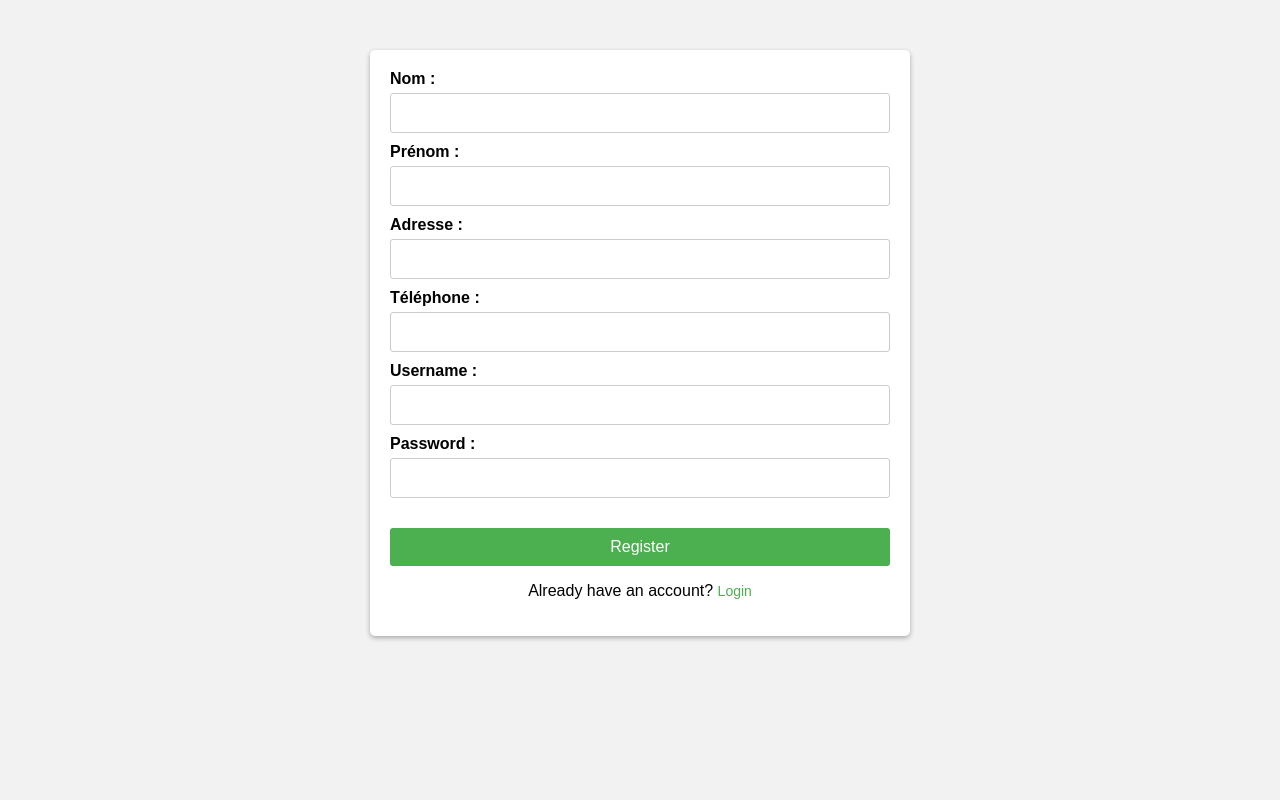
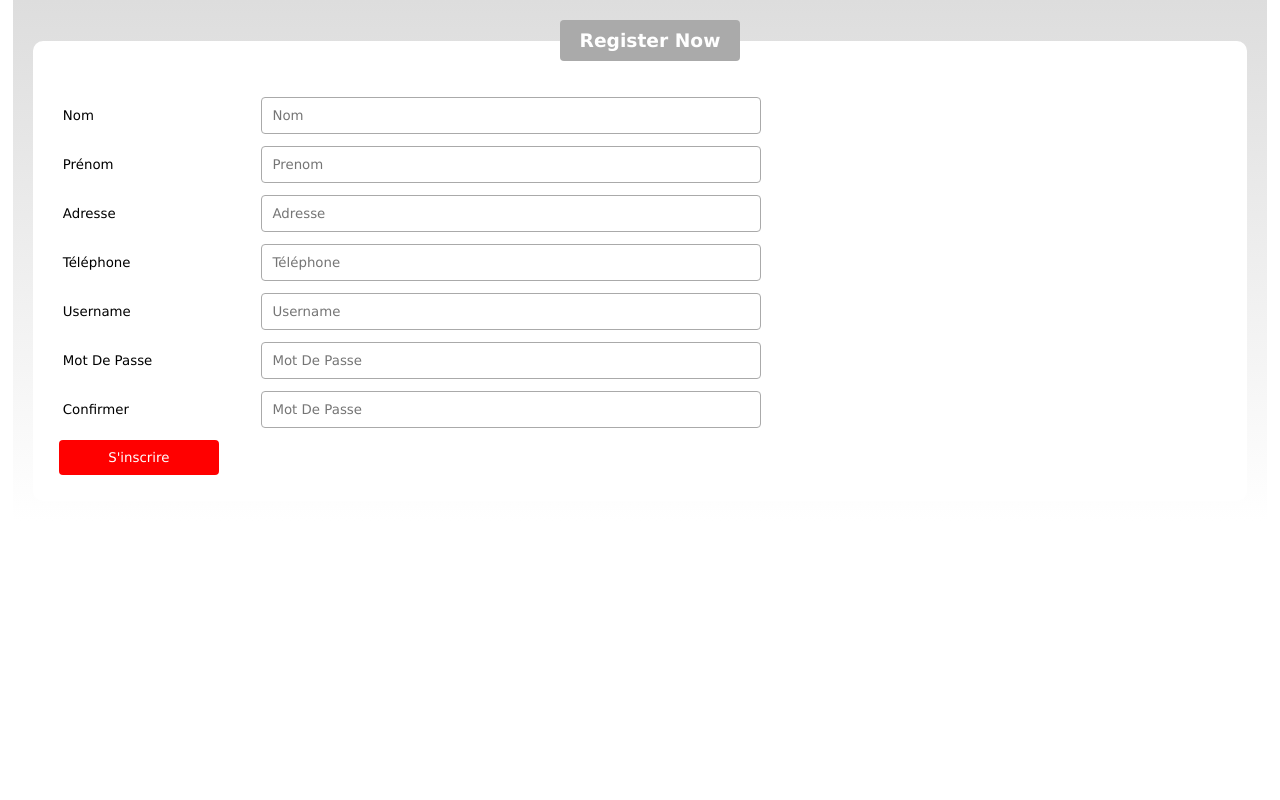
Before and after one commit to ibra-khalilie/python-project, a Flask app: page /register in a window 1280 px wide. Run offline with Flask 2, Linux system fonts and the light colour scheme.

Commit message:
compte,style: added design

```diff
--- /dev/null
+++ b/static/desgin/compte.css
@@ -0,0 +1,69 @@
+#compte_body {
+    margin: auto;
+    width: 98%;
+}
+
+#compte_conteneur {
+    margin: 0;
+    padding: 10px;
+    background: linear-gradient(to bottom, #DDDDDD, #FFFFFF);
+    justify-content: center;
+}
+
+.compte_fieldset {
+    margin: 10px;
+    border: none;
+    background-color: #FFFFFF;
+    border-radius: 10px;
+    padding: 20px;
+}
+
+.compte_legend {
+    font-family: verdana, arial, sans-serif;
+    font-size: 14pt;
+    font-weight: bold;
+    color: #FFFFFF;
+    margin: 10px;
+    padding: 10px 20px 10px 20px;
+    background-color: #AAAAAA;
+    border-radius: 4px;
+    text-align: center;
+}
+
+.compte_label {
+    display: inline-block;
+    width: 200px;
+    font-family: verdana, arial, sans-serif;
+    font-size: 10pt;
+    padding: 10px;
+}
+
+.compte_input {
+    display: inline-block;
+    width: 400px;
+    padding: 6px;
+}
+
+.compte_champ {
+    outline: none;
+    border: solid 1px #AAAAAA;
+    padding: 10px;
+    border-radius: 4px;
+    font-family: verdana, arial, sans-serif;
+    width: 500px;
+}
+
+input[type="text"].compte_champ:focus,
+input[type="password"].compte_champ:focus {
+    background-color: #EEEEEE;
+}
+
+input[type="submit"].compte_champ {
+    background-color: red;
+    color: #FFFFFF;
+    padding: 6px 20px 6px 20px;
+    border: none;
+    cursor: pointer;
+    padding: 10px;
+    width: 160px;
+}
--- /dev/null
+++ b/static/desgin/style.css
@@ -0,0 +1,395 @@
+@import url('https://fonts.googleapis.com/css2?family=Poppins:wght@100;300;400;500;600&display=swap');
+
+:root {
+    --yellow: #4f5356;
+    ;
+    --light-yellow: #4f5356;
+    ;
+    --black: #130f40;
+    --light-color: #666;
+    --border: .1rem solid rgba(0, 0, 0, .1);
+    --box-shadow: 0 .5rem 1rem rgba(0, 0, 0, .1);
+}
+
+* {
+    font-family: 'Poppins', sans-serif;
+    margin: 0;
+    padding: 0;
+    box-sizing: border-box;
+    outline: none;
+    border: none;
+    text-decoration: none;
+    text-transform: capitalize;
+    transition: all .2s linear;
+}
+
+html {
+    height: 100%;
+    font-size: 62.5%;
+    overflow-x: hidden;
+    scroll-padding-top: 7rem;
+    scroll-behavior: smooth;
+
+}
+
+
+.btn {
+    display: inline-block;
+    margin-top: 1rem;
+    border-radius: .5rem;
+    background: red;
+    color: var(--black);
+    font-weight: 500;
+    font-size: 1.7rem;
+    cursor: pointer;
+    padding: .8rem 3rem;
+}
+
+.btn:hover {
+    background: #4f5356;
+    ;
+}
+
+.header {
+    z-index: 999;
+    background: #fff;
+    display: flex;
+    align-items: center;
+    justify-content: space-between;
+    padding: 3rem 9%;
+
+}
+
+.header .logo {
+    font-size: 2.5rem;
+    color: var(--black);
+    font-weight: bolder;
+}
+
+.header .logo span {
+    color: red;
+}
+
+.header .navbar a {
+
+    font-size: 1.7rem;
+    margin: 0 1rem;
+    color: var(--black);
+}
+
+.header .navbar a:hover {
+    color: #4f5356;
+    ;
+}
+
+
+.header .btn {
+    margin-top: 0;
+}
+
+.header #login-btn i {
+    font-size: 2.5rem;
+    color: var(--light-color);
+    cursor: pointer;
+    display: none;
+}
+
+
+.header.active {
+    box-shadow: var(--box-shadow);
+    padding: 2rem 9%;
+}
+
+
+/***********************fin********************/
+
+.login-form-container {
+    position: fixed;
+    top: -105%;
+    left: 0;
+    z-index: 1000;
+    height: 100%;
+    width: 100%;
+    background: rgba(255, 255, 255, .9);
+    display: flex;
+    align-items: center;
+    justify-content: center;
+    opacity: 0;
+
+}
+
+.login-form-container.active {
+    top: 0;
+    opacity: 1;
+
+}
+
+.login-form-container form {
+    padding: 2rem;
+    margin: 2rem;
+    border-radius: .5rem;
+    box-shadow: var(--box-shadow);
+    background: #fff;
+    border: var(--border);
+    text-align: center;
+    width: 40rem;
+
+}
+
+.login-form-container form .bouttons {
+    display: flex;
+    align-items: center;
+    gap: 1rem;
+}
+
+.login-form-container form .btn {
+    display: block;
+    width: 100%;
+    margin: .5rem 0;
+
+}
+
+.login-form-container form h3 {
+    color: var(--black);
+    font-size: 2.5rem;
+    padding-bottom: 1rem;
+    text-transform: uppercase;
+}
+
+.login-form-container form .box {
+    margin: .7rem 0;
+    width: 100%;
+    text-transform: none;
+    color: var(--black);
+    font-size: 1.6rem;
+    padding: 1rem 1.2rem;
+    border: var(--border);
+    border-radius: .5rem;
+
+}
+
+.login-form-container form p {
+    padding: 1rem 0;
+    font-size: 1.5rem;
+    color: var(--light-color);
+}
+
+.login-form-container form p a {
+    color: var(--yellow);
+    text-decoration: underline;
+}
+
+.login-form-container #close-login-form {
+    position: absolute;
+    top: 1.5rem;
+    right: 2.5rem;
+    font-size: 5rem;
+    color: var(--black);
+    cursor: pointer;
+
+}
+
+
+#searchbox {
+    border: 3px solid #e8e8e8;
+    width: 350px;
+    border-radius: 12px;
+}
+
+input:focus::-webkit-input-placeholder {
+    color: transparent;
+}
+
+input:focus:-moz-placeholder {
+    color: transparent;
+}
+
+input:focus::-moz-placeholder {
+    color: transparent;
+}
+
+#searchbox input {
+    outline: none;
+}
+
+
+#searchbox input[type="text"] {
+    background: url(http://2.bp.blogspot.com/-xpzxYc77ack/VDpdOE5tzMI/AAAAAAAAAeQ/TyXhIfEIUy4/s1600/search-dark.png) no-repeat 10px 6px #fff;
+    border-width: 1px;
+    border-style: solid;
+    border-color: #fff;
+    font: bold 12px Arial, Helvetica, Sans-serif;
+    color: #bebebe;
+    width: 74.5%;
+    padding: 8px 15px 8px 30px;
+}
+
+
+#button-submit {
+    background: red;
+    border-width: 0px;
+    border-radius: 12px;
+    max-width: 80px;
+    padding: 9px;
+    text-align: center;
+    cursor: pointer;
+    font: bold 12px Arial, Helvetica;
+    color: #fff;
+    text-shadow: 0 1px 0 #555;
+
+}
+
+#button-submit:hover {
+    background: #4f5356;
+}
+
+#button-submit:active {
+    background: #5b5d60;
+    outline: none;
+}
+
+#button-submit::-moz-focus-inner {
+    border: 0;
+}
+
+/*---------------corps page principale-----------*/
+
+body {
+    display: flex;
+    flex-direction: column;
+}
+
+
+
+/********************compte****************************/
+
+
+#compte_body {
+    margin: auto;
+    width: 98%;
+}
+
+#compte_conteneur {
+    margin: 0;
+    padding: 10px;
+    background: linear-gradient(to bottom, #DDDDDD, #FFFFFF);
+    justify-content: center;
+}
+
+.compte_fieldset {
+    margin: 10px;
+    border: none;
+    background-color: #FFFFFF;
+    border-radius: 10px;
+    padding: 20px;
+}
+
+.compte_legend {
+    font-family: verdana, arial, sans-serif;
+    font-size: 14pt;
+    font-weight: bold;
+    color: #FFFFFF;
+    margin: 10px;
+    padding: 10px 20px 10px 20px;
+    background-color: #AAAAAA;
+    border-radius: 4px;
+    text-align: center;
+}
+
+.compte_label {
+    display: inline-block;
+    width: 200px;
+    font-family: verdana, arial, sans-serif;
+    font-size: 10pt;
+    padding: 10px;
+}
+
+.compte_input {
+    display: inline-block;
+    width: 400px;
+    padding: 6px;
+}
+
+.compte_champ {
+    outline: none;
+    border: solid 1px #AAAAAA;
+    padding: 10px;
+    border-radius: 4px;
+    font-family: verdana, arial, sans-serif;
+    width: 500px;
+}
+
+input[type="text"].compte_champ:focus,
+input[type="password"].compte_champ:focus {
+    background-color: #EEEEEE;
+}
+
+input[type="submit"].compte_champ {
+    background-color: red;
+    color: #FFFFFF;
+    padding: 6px 20px 6px 20px;
+    border: none;
+    cursor: pointer;
+    padding: 10px;
+    width: 160px;
+}
+
+
+@media(max-width:991px) {
+    html {
+        font-size: 55%;
+
+    }
+
+    .header {
+        padding: 2rem;
+    }
+
+    .header.active {
+        padding: 2rem;
+    }
+
+
+}
+
+@media(max-width:768px) {
+
+    .header #login-btn i {
+        display: block;
+    }
+
+    .header #login-btn .btn {
+        display: none;
+    }
+
+    .header .navbar {
+        position: absolute;
+        top: 99%;
+        left: 0;
+        right: 0;
+        background: #fff;
+        border-top: var(--border);
+        clip-path: polygon(0 0, 100% 0, 0 0);
+    }
+
+    .header .navbar.active {
+        clip-path: polygon(0 0, 100% 0, 100% 100%, 0% 100%);
+    }
+
+
+    .header .navbar a {
+        display: block;
+        margin: 2rem;
+        font-size: 2rem;
+    }
+
+}
+
+@media(max-width:450px) {
+    html {
+        font-size: 50%;
+
+    }
+
+
+}
--- a/templates/Register.html
+++ b/templates/Register.html
@@ -5,104 +5,67 @@
     <meta charset="UTF-8">
     <title>Register Now</title>
 
-    <style>
-        body {
-            background-color: #f2f2f2;
-            font-family: Arial, sans-serif;
-        }
-
-        .container {
-            background-color: white;
-            border-radius: 5px;
-            box-shadow: 0 2px 5px rgba(0, 0, 0, 0.3);
-            margin: 50px auto;
-            max-width: 500px;
-            padding: 20px;
-            text-align: center;
-        }
-
-        form {
-            display: inline-block;
-            text-align: left;
-            width: 100%;
-        }
-
-        label {
-            display: block;
-            font-weight: bold;
-            margin-bottom: 5px;
-            text-align: left;
-        }
-
-        input[type="text"],
-        input[type="tel"],
-        input[type="password"] {
-            border-radius: 3px;
-            border: 1px solid #ccc;
-            box-sizing: border-box;
-            font-size: 16px;
-            margin-bottom: 10px;
-            padding: 10px;
-            width: 100%;
-        }
-
-        button[type="submit"] {
-            background-color: #4CAF50;
-            border: none;
-            border-radius: 3px;
-            color: white;
-            cursor: pointer;
-            font-size: 16px;
-            margin-top: 20px;
-            padding: 10px;
-            width: 100%;
-        }
-
-        button[type="submit"]:hover {
-            background-color: #3e8e41;
-        }
-
-        a {
-            color: #4CAF50;
-            font-size: 14px;
-            margin-top: 10px;
-            text-decoration: none;
-        }
-
-        a:hover {
-            text-decoration: underline;
-        }
-    </style>
+    <link rel="stylesheet" href="/static/desgin/style.css">
+    <link rel="stylesheet" href="/static/desgin/compte.css">
 </head>
 
-<body>
+<body id="compte_body">
 
-    <div class="container">
+    <body id="compte_body">
+        <div id="compte_conteneur">
+            <form name="inscription" action="/register" method="post">
+                <fieldset class="compte_fieldset">
+                    <legend class="compte_legend">Register Now</legend>
+                    <div class="compte_label">
+                        Nom
+                    </div>
+                    <div class="compte_input">
+                        <input type="text" name="nom" class="compte_champ" placeholder="nom" required />
+                    </div><br />
+                    <div class="compte_label">
+                        Prénom
+                    </div>
+                    <div class="compte_input">
+                        <input type="text" name="prenom" class="compte_champ" placeholder="prenom" required />
+                    </div><br />
+                    <div class="compte_label">
+                        Adresse
+                    </div>
+                    <div class="compte_input">
+                        <input type="text" name="adresse" class="compte_champ" placeholder="Adresse" required />
+                    </div><br />
+                    <div class="compte_label">
+                        Téléphone
+                    </div>
+                    <div class="compte_input">
+                        <input type="text" name="tel" class="compte_champ" placeholder="Téléphone" required />
+                    </div><br />
+                    <div class="compte_label">
+                        Username
+                    </div>
+                    <div class="compte_input">
+                        <input type="text" name="username" class="compte_champ" placeholder="Username" required />
+                    </div><br />
+                    <div class="compte_label">
+                        Mot de passe
+                    </div>
+                    <div class="compte_input">
+                        <input type="password" name="password" class="compte_champ" placeholder="Mot de passe"
+                            required />
+                    </div><br />
+                    <div class="compte_label">
+                        Confirmer
+                    </div>
+                    <div class="compte_input">
+                        <input type="password" name="remdp" class="compte_champ" placeholder="Mot de passe" required />
+                    </div><br />
 
-        <form action="/register" method="post">
-            <label for="nom">Nom :</label>
-            <input type="text" id="nom" name="nom" required>
-
-            <label for="prenom">Prénom :</label>
-            <input type="text" id="prenom" name="prenom" required>
-
-            <label for="adresse">Adresse :</label>
-            <input type="text" id="adresse" name="adresse" required>
-
-            <label for="tel">Téléphone :</label>
-            <input type="tel" id="tel" name="tel" required>
-
-            <label for="username">Username :</label>
-            <input type="text" id="username" name="username" required>
-
-            <label for="password">Password :</label>
-            <input type="password" id="password" name="password" required>
-
-            <button type="submit">Register</button>
-        </form>
-        <p>Already have an account? <a href="/login">Login</a></p>
-    </div>
-
-</body>
+                    <div class="compte_input">
+                        <input type="submit" name="sinscrire" value="S'inscrire" class="compte_champ" />
+                    </div><br />
+                </fieldset>
+            </form>
+        </div>
+    </body>
 
 </html>
```
Also changed, not shown: static/desgin/style.js (added, +32 -0 lines), templates/index.html (+52 -1 lines).
